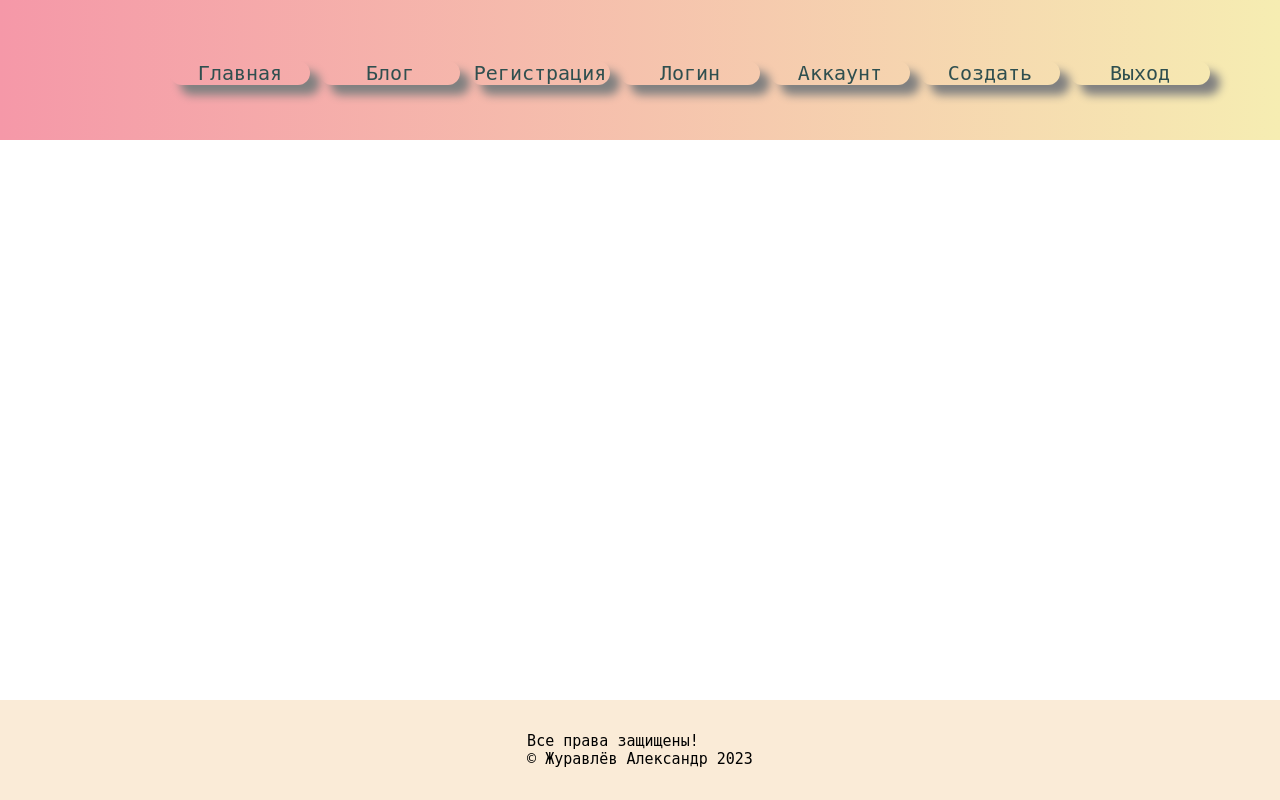
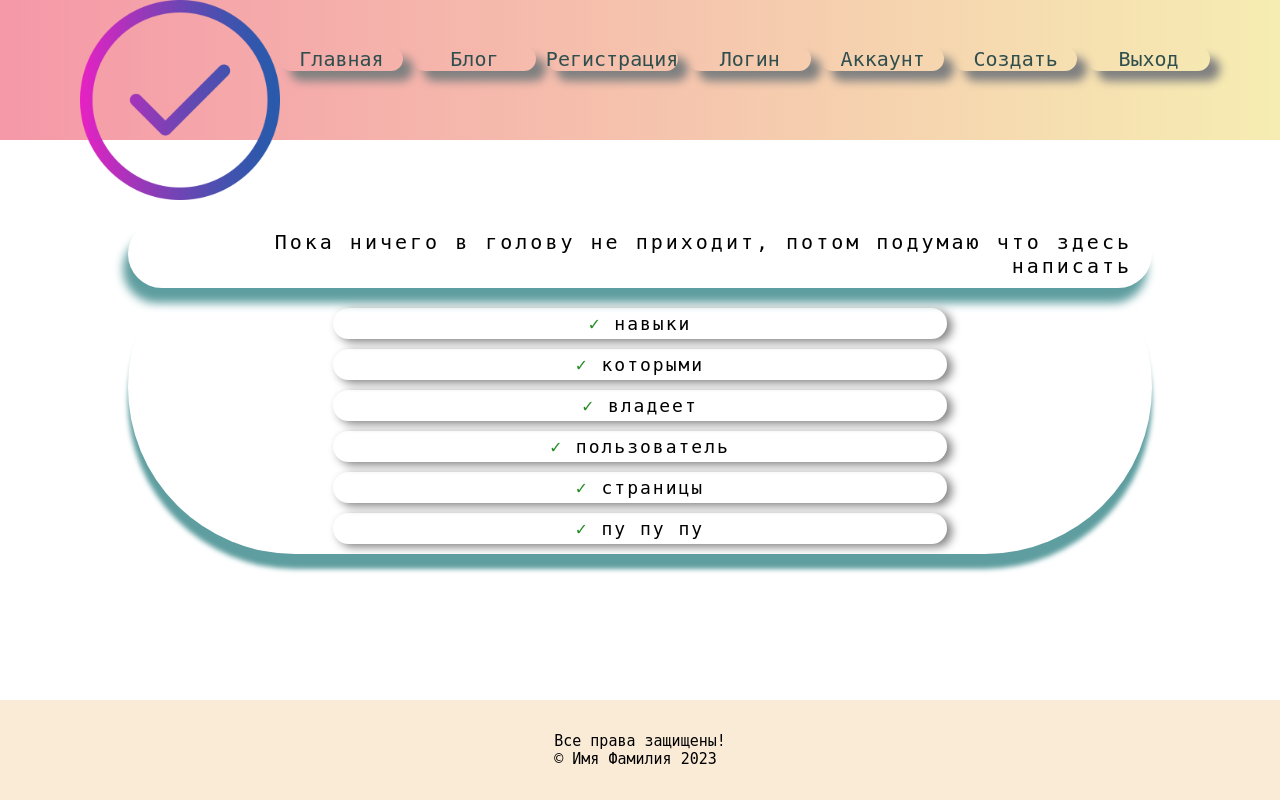
Before and after one commit to AleksandrZhuravlevv/Flask_project, a Flask app: page / in a window 1280 px wide. Run offline with Flask 3, Linux system fonts and the light colour scheme.

Commit message:
каркас без бекэнда

```diff
--- a/run.py
+++ b/run.py
@@ -6,5 +6,28 @@ app = Flask(__name__)
 def home():
     return render_template('index.html', title='Юля, я тебя люблю. Попой не тарахти')
 
+@app.route('/aaa')
+def aaa():
+    return render_template('aaa.html')
+
+@app.route('/bbb')
+def bbb():
+    return render_template('bbb.html')
+
+@app.route('/ccc')
+def ccc():
+    return render_template('ccc.html')
+
+@app.route('/ddd')
+def ddd():
+    return render_template('ddd.html')
+@app.route('/eee')
+def eee():
+    return render_template('eee.html')
+@app.route('/fff')
+def fff():
+    return render_template('fff.html')
+
+
 if __name__ == '__main__':
     app.run(debug=True, port=5656)
--- a/static/css/style.css
+++ b/static/css/style.css
@@ -6,25 +6,28 @@ html, body{
     height: 100%;
 }
 
+/*LOGO*/
+.logo img{
+    float: left;
+    margin-left: 80px;
+    width: 200px;
+}
+
 /* MAIN_MENU */
-
 .header{
     height: 140px;
     background: linear-gradient(90deg, #f598a8, #f6edb2);
 }
-
 .main_menu{
     display: flex;
     justify-content: flex-end;
     padding-right: 60px;
 }
-
 .main_menu a{
     text-decoration: none;
     color: darkslategray;
     font-weight: 400;
 }
-
 .main_menu li{
     list-style: none;
     margin-right: 10px;
@@ -35,32 +38,86 @@ html, body{
     border-radius: 100px;
     text-align: center;
 }
-
 .main_menu li:hover{
     transition-duration: 1 s;
     box-shadow: 4px 5px 50px grey;
-}
-.main_menu p{
+}.main_menu p{
     font-size: 20px;
 }
 
 /*WRAPPER*/
-
 .wrapper{
     display: flex;
     flex-direction: column;
     height: 100%;
 }
 /*CONTENT*/
-
 .content{
     width: 60%;
     margin: 100px auto 0;
     flex: 1 0 auto;
 }
 
+/*MAIN_PAGE*/
+.info{
+    display: flex;
+    margin: 0 auto;
+    width: 80%;
+    outline: 1px MediumPurple;
+    box-shadow: 0px 15px 5px CadetBlue;
+    align-items: center;
+    border-radius: 200px;
+    font-family: monospace;
+    margin-top: 80px;
+}
+.description{
+    font-size: 20px;
+    margin: 0 auto;
+    text-align: right;
+}
+.names{
+    box-shadow: -5px 15px 10px CadetBlue;
+    border-radius: 200px;
+    padding: 10px 20px;
+    letter-spacing: 3px;
+    margin-bottom: 20px;
+}
+.desc{
+    width: 60%;
+    font-width: 600;
+    color: dodgerblue;
+    margin: 0 auto;
+    text-align: center;
+    box-shadow: 0px 0px 0px mediumslateblue;
+    border-radius: 200px;
+}
+.desc li{
+    margin-bottom: 10px;
+    font-style: normal;
+    box-shadow: 5px 3px 10px grey;
+    font-size: 18px;
+    padding: 5px;
+    font-family: monospace;
+    border-radius: 200px;
+    letter-spacing: 2px;
+}
+ul.checkmark li:before{
+    content: "\2713\0020";
+    color: forestgreen;
+}
+ul a{
+    text-decoration: none;
+    color: Black;
+}
+.checkmark li:hover{
+    transition-duration: 0.1s;
+    box-shadow: 0px 12px 10px rosybrown;
+}
+.checkmark li{
+    list-style: none;
+}
+
 /*FOOTER*/
-
 .footer{
     display: flex;
     justify-content: center;
--- /dev/null
+++ b/templates/aaa.html
@@ -0,0 +1,5 @@
+{% extends 'layout.html' %}
+
+{% block main_page %}
+
+{% endblock main_page %}
--- /dev/null
+++ b/templates/bbb.html
@@ -0,0 +1,5 @@
+{% extends 'layout.html' %}
+
+{% block main_page %}
+
+{% endblock main_page %}
--- /dev/null
+++ b/templates/ccc.html
@@ -0,0 +1,5 @@
+{% extends 'layout.html' %}
+
+{% block main_page %}
+
+{% endblock main_page %}
--- /dev/null
+++ b/templates/ddd.html
@@ -0,0 +1,5 @@
+{% extends 'layout.html' %}
+
+{% block main_page %}
+
+{% endblock main_page %}
--- /dev/null
+++ b/templates/eee.html
@@ -0,0 +1,5 @@
+{% extends 'layout.html' %}
+
+{% block main_page %}
+
+{% endblock main_page %}
--- /dev/null
+++ b/templates/fff.html
@@ -0,0 +1,5 @@
+{% extends 'layout.html' %}
+
+{% block main_page %}
+
+{% endblock main_page %}
--- a/templates/index.html
+++ b/templates/index.html
@@ -1,6 +1,26 @@
 {% extends 'layout.html' %}
 
-{% block content %}
+{% block main_page %}
+<div class="wrapper">
+    <div class="info">
+        <div class="description">
+            <p class="names">Пока ничего в голову не приходит, потом подумаю что здесь написать</p>
+            <div class="desc">
+                <ul class="checkmark">
+                    <li><a href="{{ url_for('aaa') }}">навыки</a></li>
+                    <li><a href="{{ url_for('bbb') }}">которыми</a></li>
+                    <li><a href="{{ url_for('ccc') }}">владеет</a></li>
+                    <li><a href="{{ url_for('ddd') }}">пользователь</a></li>
+                    <li><a href="{{ url_for('eee') }}">страницы</a></li>
+                    <li><a href="{{ url_for('fff') }}">пу пу пу</a></li>
+                </ul>
+            </div>
+        </div>
+    </div>
 
 
-{% endblock content %}
+
+
+</div>
+
+{% endblock main_page %}
--- a/templates/layout.html
+++ b/templates/layout.html
@@ -21,6 +21,9 @@
 <div class="wrapper">
     {% block menu %}
     <header class="header">
+        <div class="logo">
+        <img src="{{ url_for('static', filename='img/logo.png') }}" alt="logo">
+        </div>
         <ul class="main_menu">
             <li><a href="#"><p>Главная</p></a></li>
             <li><a href="#"><p>Блог</p></a></li>
@@ -52,7 +55,7 @@
 
     {% block footer %}
         <footer class="footer">Все права защищены!<br>
-            &#169; Журавлёв Александр 2023
+            &#169; Имя Фамилия 2023
         </footer>
     {% endblock footer %}
 
```
Also changed, not shown: static/img/logo.png (added).
